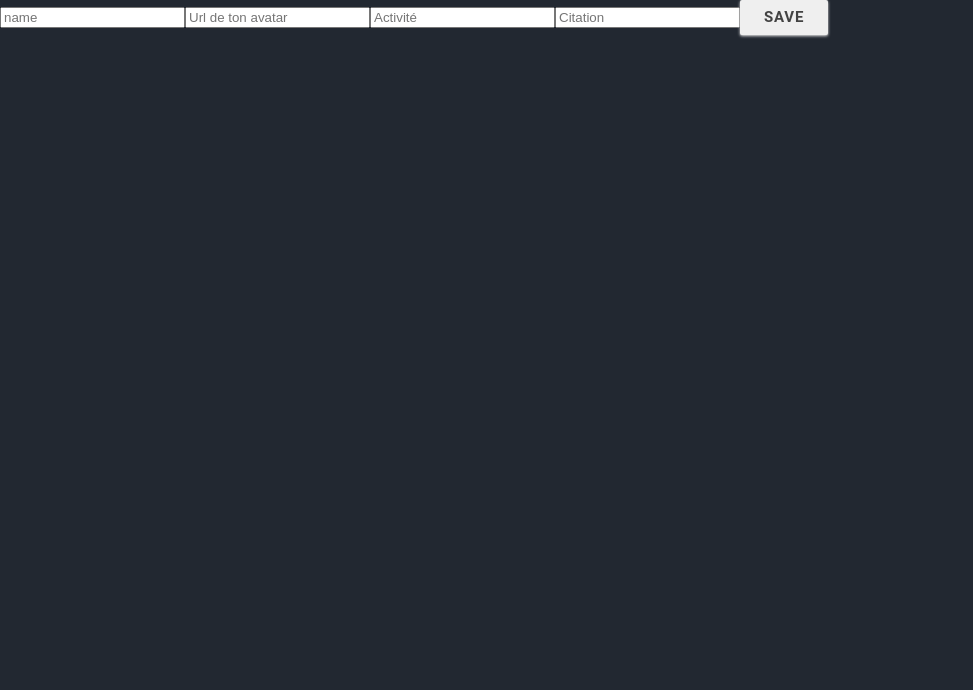
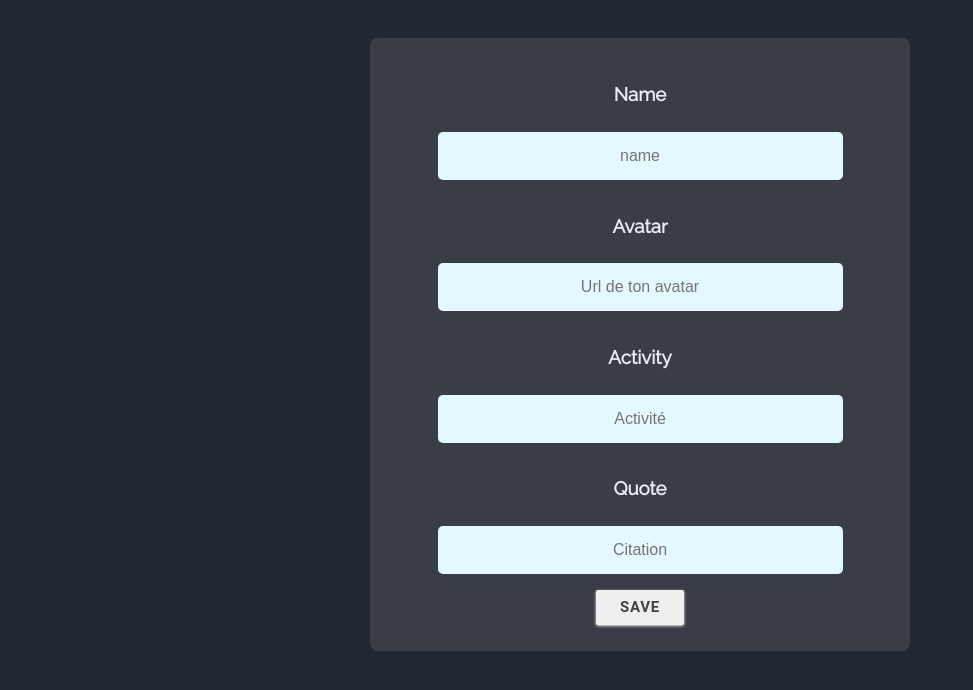
Before and after one commit to lePitch/FrontCheckpoint, an Angular app: page /member/create/1 in a window 1280 px wide. Shown: the top 690 px of the page, without its empty margins (0-973 px from the left). Built offline with nearby package versions, Linux system fonts and the light colour scheme; no server answers.

Commit message:
feat: form updated

```diff
--- a/src/app/pages/create/hackathon/createhackathon/hackathonform/hackathonform.component.html
+++ b/src/app/pages/create/hackathon/createhackathon/hackathonform/hackathonform.component.html
@@ -1,5 +1,14 @@
-<form>
-  <label for="name"></label>
-  <input type="text" name="name" [(ngModel)]="hackathon.name" placeholder="name">
-  <button (click)="onSubmit()"> Save </button>
-</form>
+<div class="add">
+  <form (ngSubmit)="myForm.valid && onSubmit()" #myForm="ngForm">
+
+    <label for="name"><h3>Name</h3></label>
+    <input type="text" name="name"  minlength="2" maxlength="255" [(ngModel)]="hackathon.name" placeholder="name" #name="ngModel" required>
+    <div *ngIf="name.touched || myForm.submitted">
+      <p *ngIf="name.errors?.required">Name Required!</p>
+      <p *ngIf="name.errors?.minlength">Minimal length is 2!</p>
+      <p *ngIf="name.errors?.maxlength">Maximal length is 255!</p>
+    </div>
+
+    <button type="submit"> Save </button>
+  </form>
+</div>
--- a/src/app/pages/create/member/memberform/memberform.component.html
+++ b/src/app/pages/create/member/memberform/memberform.component.html
@@ -1,16 +1,36 @@
-<form>
+<div class="add">
+  <form (ngSubmit)="myForm.valid && onSubmit()" #myForm="ngForm">
 
-  <label for="name"></label>
-  <input type="text" name="name" [(ngModel)]="member.name" placeholder="name">
+    <label for="name"><h3>Name</h3></label>
+    <input type="text" name="name"  minlength="2" maxlength="255" [(ngModel)]="member.name" placeholder="name" #name="ngModel" required>
+    <div *ngIf="name.touched || myForm.submitted">
+      <p *ngIf="name.errors?.required">Firstname Required!</p>
+      <p *ngIf="name.errors?.minlength">Minimal length is 3!</p>
+      <p *ngIf="name.errors?.maxlength">Maximal length is 255!</p>
+    </div>
 
-  <label for="avatar"></label>
-  <input type="text" name="avatar" [(ngModel)]="member.avatar" placeholder="Url de ton avatar">
+    <label for="avatar"><h3>Avatar</h3></label>
+    <input type="url" name="avatar" maxlength="255"  pattern="https?://.+" [(ngModel)]="member.avatar" placeholder="Url de ton avatar" #avatar="ngModel" required>
+    <div *ngIf="avatar.touched || myForm.submitted">
+      <p *ngIf="avatar.errors?.required">Url Required!</p>
+      <p *ngIf="avatar.errors?.pattern">Not an URL!</p>
+      <p *ngIf="name.errors?.maxlength">Maximal length is 255!</p>
+    </div>
 
-  <label for="activity"></label>
-  <input type="text" name="activity" [(ngModel)]="member.activity" placeholder="Activité">
+    <label for="activity"><h3>Activity</h3></label>
+    <input type="text" name="activity" maxlength="255"  [(ngModel)]="member.activity" placeholder="Activité" #activity="ngModel" required>
+    <div *ngIf="activity.touched || myForm.submitted">
+      <p *ngIf="activity.errors?.required">Activity Required!</p>
+      <p *ngIf="activity.errors?.maxlength">Maximal length is 255!</p>
+    </div>
 
-  <label for="quote"></label>
-  <input type="text" name="quote" [(ngModel)]="member.quote" placeholder="Citation">
+    <label for="quote"><h3>Quote</h3></label>
+    <input type="text" name="quote" maxlength="255"  [(ngModel)]="member.quote" placeholder="Citation" #quote="ngModel" required>
+    <div *ngIf="quote.touched || myForm.submitted">
+      <p *ngIf="quote.errors?.required">Quote Required!</p>
+      <p *ngIf="quote.errors?.maxlength">Maximal length is 255!</p>
+    </div>
 
-  <button (click)="onSubmit()"> Save </button>
-</form>
+    <button type="submit"> Save </button>
+  </form>
+</div>
--- a/src/app/pages/create/member/memberform/memberform.component.scss
+++ b/src/app/pages/create/member/memberform/memberform.component.scss
@@ -0,0 +1,5 @@
+button{
+  margin-top: 16px;
+  margin-bottom: 16px;
+
+}
--- a/src/app/pages/create/team/teamform/teamform.component.html
+++ b/src/app/pages/create/team/teamform/teamform.component.html
@@ -1,5 +1,14 @@
-<form>
-  <label for="name"></label>
-  <input type="text" name="name" [(ngModel)]="team.name" placeholder="name">
-  <button (click)="onSubmit()"> Save </button>
-</form>
+<div class="add">
+  <form (ngSubmit)="myForm.valid && onSubmit()" #myForm="ngForm">
+
+    <label for="name"><h3>Name</h3></label>
+    <input type="text" name="name"  minlength="2" maxlength="255" [(ngModel)]="team.name" placeholder="name" #name="ngModel" required>
+    <div *ngIf="name.touched || myForm.submitted">
+      <p *ngIf="name.errors?.required">Name Required!</p>
+      <p *ngIf="name.errors?.minlength">Minimal length is 2!</p>
+      <p *ngIf="name.errors?.maxlength">Maximal length is 255!</p>
+    </div>
+
+    <button type="submit"> Save </button>
+  </form>
+</div>
--- a/src/styles.scss
+++ b/src/styles.scss
@@ -8,7 +8,7 @@
   --thirdary-color: #424242;
   --fourthary-color: #C1C2C3;
   --fifthy-color: #ebecf1;
-  --sixty-color: #00adb5;
+  --sixty-color: rgb(239, 239, 239);
   --seventy-color: #e4f9ff;
   --heighty-color: #eeeeee;
 }
@@ -54,6 +54,7 @@ h1{
 }
 
 button{
+  margin-top:16px;
   display: inline-block;
   position: relative;
   cursor: pointer;
@@ -72,10 +73,10 @@ button{
   border: none;
   border-radius: 2px;
   transition: all .3s ease-out;
-  box-shadow: 0 1px 3px 0  rgb(239, 239, 239);;
+  box-shadow: 0 1px 3px 0 var(--sixty-color);;
 
   &:hover {
-    box-shadow: 0 3px 8px 0px rgb(239, 239, 239); }
+    box-shadow: 0 3px 8px 0px var(--sixty-color); }
 }
 
 .router{
@@ -132,3 +133,36 @@ button{
   text-align: center;
   margin-block-end: 1rem;
   }
+  form{
+    display: flex;
+    flex-direction: column;
+    align-items: center;
+    max-width: 500px;
+    margin: 3% auto;
+    padding: 10px 20px;
+    background: var(--secondary-color);
+    border-radius: 8px;
+  }
+
+  label {
+    display: block;
+    margin-bottom: 8px;
+    margin-top: 16px;
+    color: var(--fifthy-color);
+  }
+
+  input{
+    text-align: center;
+    border-radius: 5px;
+    background: rgba(255,255,255,0.1);
+    border: none;
+    font-size: 16px;
+    height: auto;
+    margin: 0;
+    outline: 0;
+    padding: 15px;
+    width: 75%;
+    background-color: var(--seventy-color);
+    color: var(--secondary-color);
+    // margin-bottom: 30px;
+  }
```
